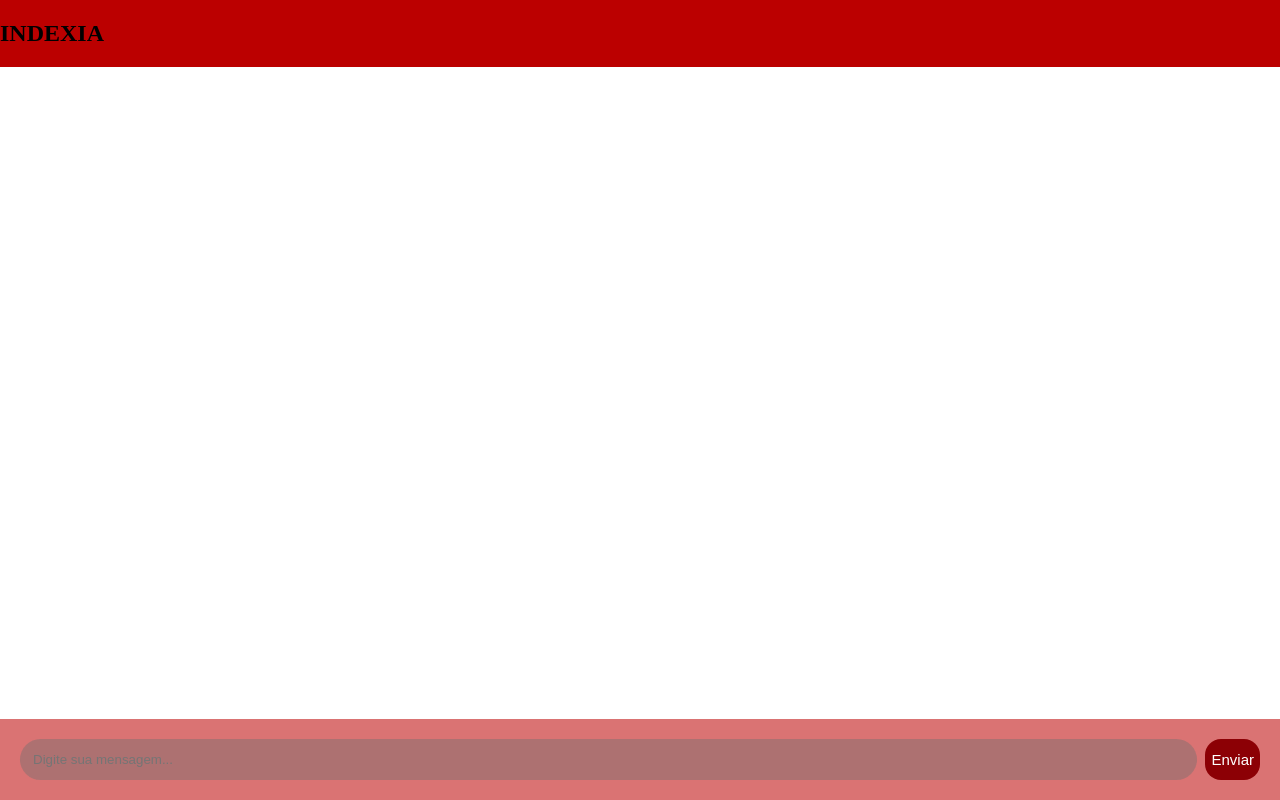
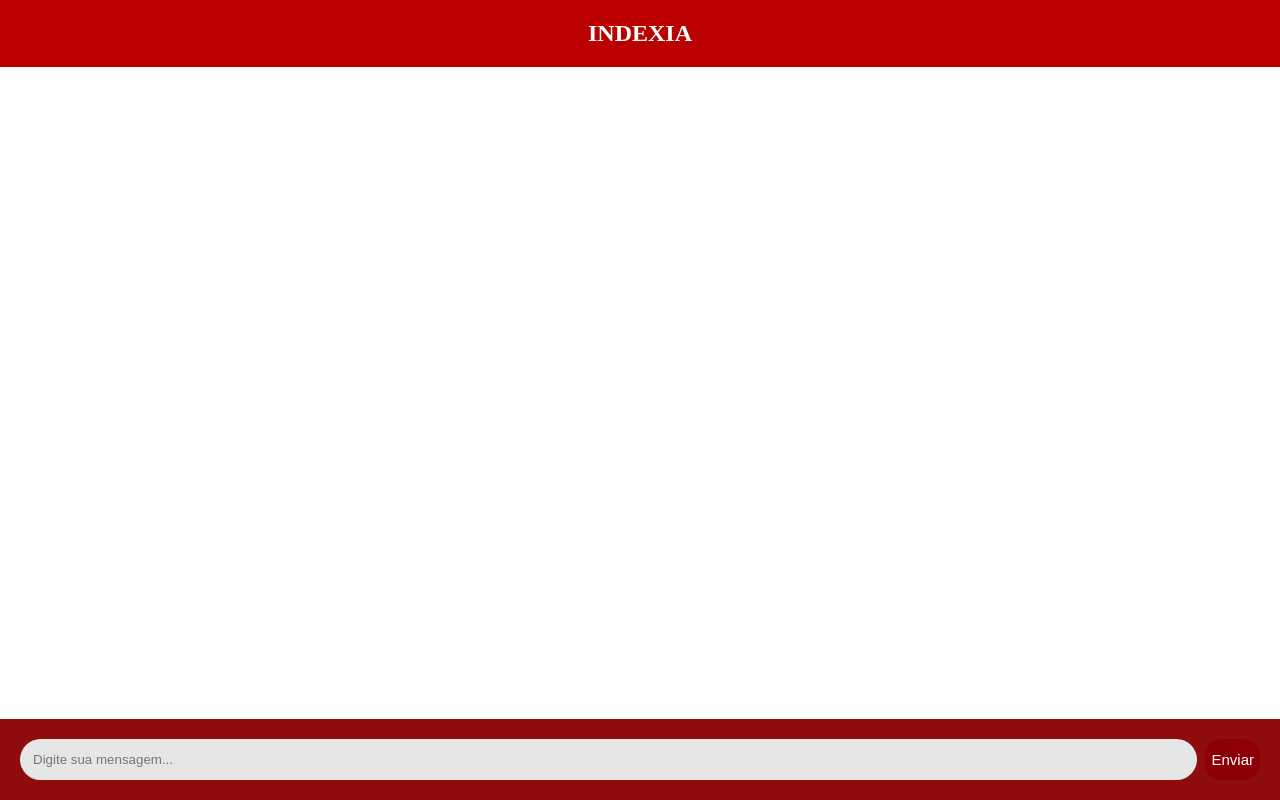
Before and after one commit to haniellymarqueswork/Chatbot_Oficial_biblioteca, a React (Vite) app in the folder frontend/: page /chatbot in a window 1280 px wide. Both pictures are taken after a click on the button "Iniciar". Built offline with nearby package versions, Linux system fonts and the light colour scheme.

Commit message:
centralização do nome da página e alteração da cor do input

```diff
--- a/frontend/src/pages/Chatbot/Chatbot.jsx
+++ b/frontend/src/pages/Chatbot/Chatbot.jsx
@@ -23,7 +23,9 @@ export default function Chatbot() {
 
   return (
     <div style={styles.container}>
-      <h2>INDEXIA</h2>
+
+      <h2 style={{color:"white", textAlign:"center"}}>
+        INDEXIA</h2>
 
       <div style={styles.chatBox}>
         {messages.map((msg, index) => (
@@ -107,7 +109,7 @@ const styles = {
     gap: "8px",
     padding: "20px",
     borderTop: "none",
-    background: "#ffffff73",
+    background: "#8f0c0cff",
   },
 
   //a caixa onde o usuário digita
@@ -115,7 +117,7 @@ const styles = {
     flex: 1,
     padding: "13px",
     borderRadius: "26px",
-    background:"#6f70706c",
+    background:"#e6e6e6ff",
     border:"none"
   },
 
@@ -124,7 +126,7 @@ const styles = {
     padding: "8px 12px",
     cursor: "pointer",
     borderRadius:"20px",
-    background:"#db0404fd",
+    background:"#8a0b0bff",
     border:"none"
 
 
```
